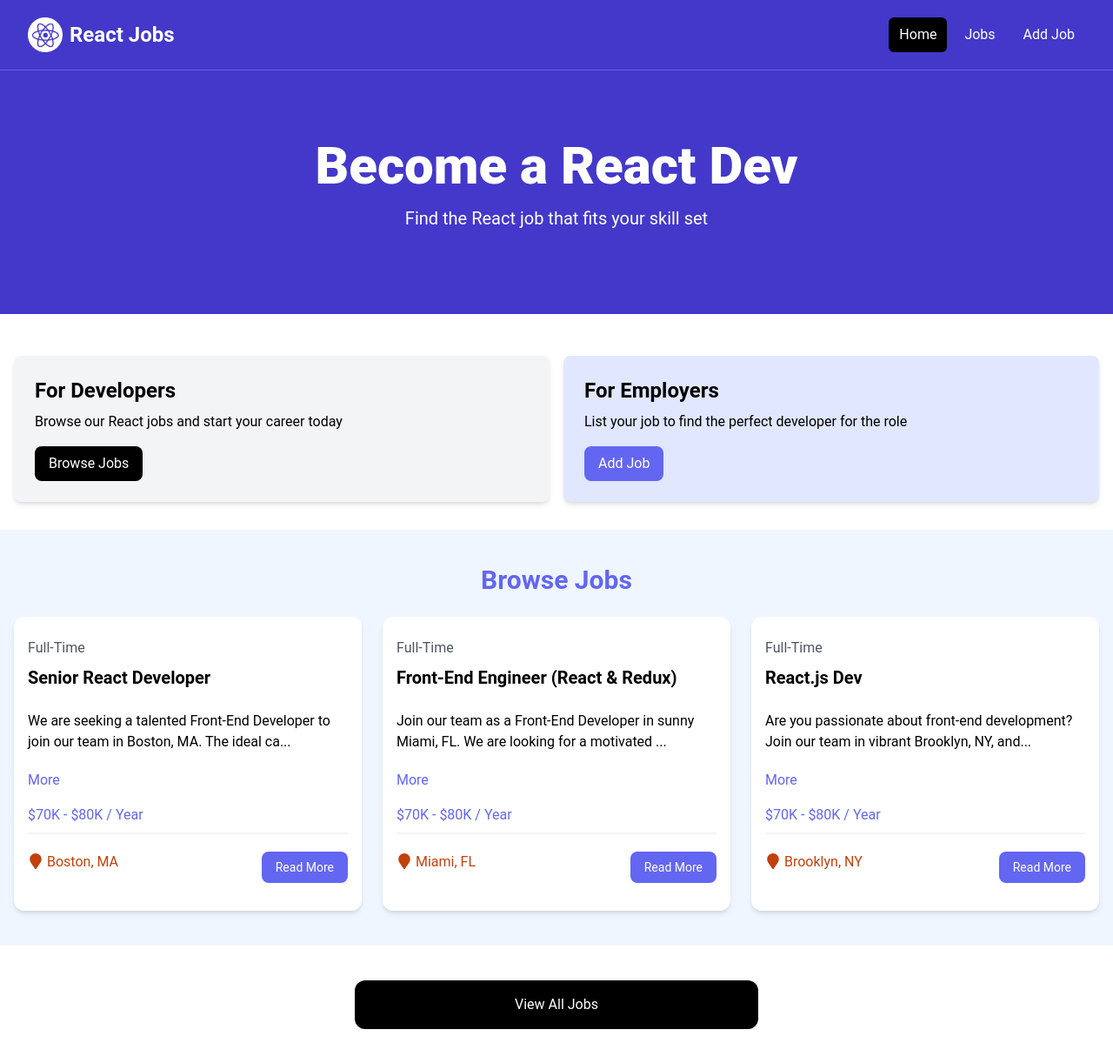
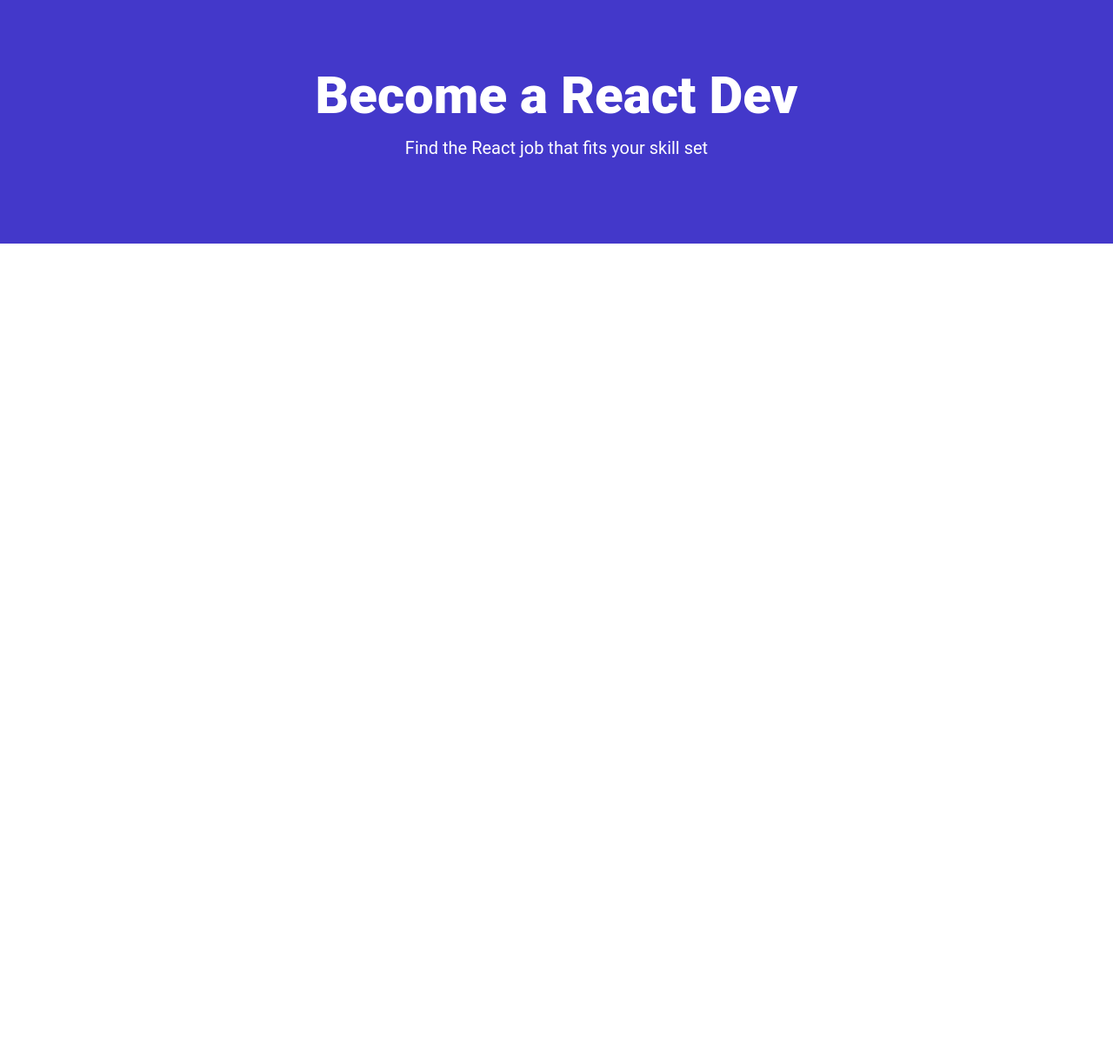
Before and after one commit to AbijuruT/React-journey, a React (Vite) app in the folder job-finder/: page / in a window 1280 px wide. Shown: the whole page at 87% size. After the commit the page ends 800 px from the top, so only its background shows below. Built offline with nearby package versions, Linux system fonts and the light colour scheme.

Commit message:
Adding pages

```diff
--- a/job-finder/src/App.jsx
+++ b/job-finder/src/App.jsx
@@ -1,17 +1,16 @@
-import Navbar from './components/Navbar';
-import Hero from './components/Hero';
-import HomeCards from './components/HomeCards';
-import JobListings from './components/JobListings';
-import ViewAll from './components/ViewAll';
+import {
+	Route,
+	createBrowserRouter,
+	createRoutesFromElements,
+	RouterProvider,
+} from 'react-router-dom';
+import HomePage from './pages/HomePage';
+const router = createBrowserRouter(
+	//we are using index instead of path because we want to show homepage or a page
+	//For instance <Route path='/about'/ element={<p>About</p>} />
+	createRoutesFromElements(<Route index element={<HomePage />} />)
+);
 const App = () => {
-	return (
-		<>
-			<Navbar />
-			<Hero />
-			<HomeCards />
-			<JobListings />
-			<ViewAll />
-		</>
-	);
+	return <RouterProvider router={router} />;
 };
 export default App;
--- /dev/null
+++ b/job-finder/src/pages/HomePage.jsx
@@ -0,0 +1,10 @@
+import Hero from '../components/Hero';
+const HomePage = () => {
+	return (
+		<>
+			<Hero />
+		</>
+	);
+};
+
+export default HomePage;
```
